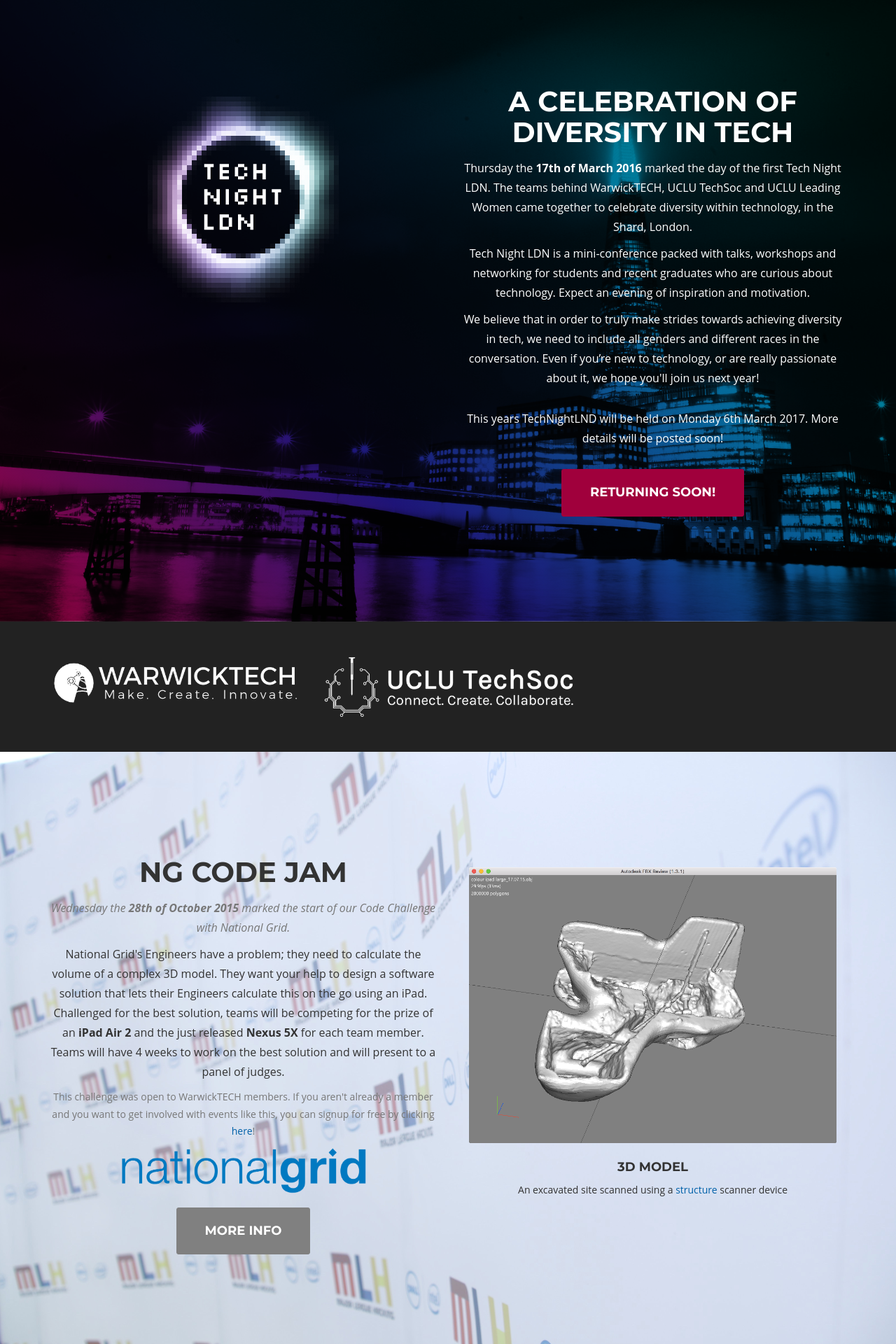
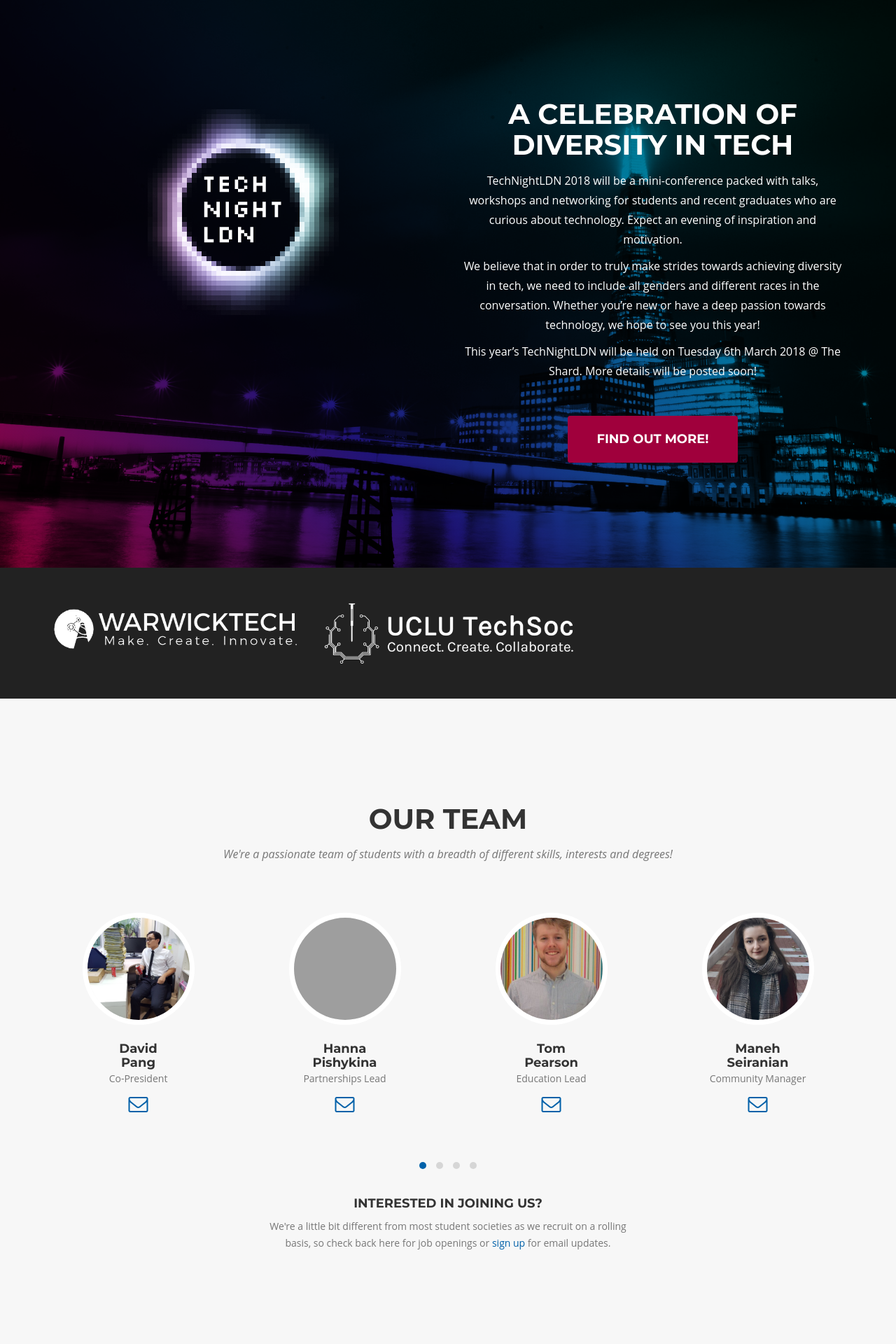
Before and after one commit to WarwickTECH/website, a Django app: page / in a window 1280 px wide. Shown: the part 4080-6000 px from the top of the page at 70% size. Run offline with Django 3.2, Linux system fonts and the light colour scheme; some libraries are stand-ins or nearby versions; some web fonts are replaced; grey boxes are pictures that could not be loaded.

Commit message:
changed technight london info removed code jam, changed warwickhack date

```diff
--- a/warwick_tech/landing_page/templates/landing_page/index.html
+++ b/warwick_tech/landing_page/templates/landing_page/index.html
@@ -195,8 +195,8 @@
         <div class="container">
             <div class="row">
                 <div class="col-lg-12 text-center">
-                    <h2 class="section-heading">WarwickHACK 2017</h2>
-                    <h3 class="section-subheading text-muted">WarwickHACK is back again for 2017! With an amazing line up of workshops and speakers, be sure not to miss out.</h3>
+                    <h2 class="section-heading">WarwickHACK 2018</h2>
+                    <h3 class="section-subheading text-muted">WarwickHACK is back again for 2018! With an amazing line up of workshops and speakers, be sure not to miss out. The event will be held in the Enginerring Common Room on the 17-18th of February</h3>
                     <a href="https://hack.warwick.tech/" class="page-scroll btn btn-xl">More Info</a>
                 </div>
             </div>
@@ -360,21 +360,14 @@
                     </div>
                     <div class="col-md-6 text-center">
                         <h2 class="section-heading">A Celebration of Diversity in Tech</h2>
-                        <p class="large">Thursday the <strong>17th of March 2016</strong> marked the day of the first Tech Night LDN. The teams behind WarwickTECH, UCLU TechSoc and UCLU Leading Women came together to celebrate diversity within technology, in the Shard, London.</p>
-                        <p class="large">Tech Night LDN is a mini-conference packed with talks, workshops and networking for students and recent graduates who are curious about technology. Expect an evening of inspiration and motivation.
+                        <p class="large">TechNightLDN 2018 will be a mini-conference packed with talks, workshops and networking for students and recent graduates who are curious about technology. Expect an evening of inspiration and motivation.</p>
+                        <p class="large">We believe that in order to truly make strides towards achieving diversity in tech, we need to include all genders and different races in the conversation. Whether you’re new or have a deep passion towards technology, we hope to see you this year!
                         </p>
-                        <p class="large">
-                            We believe that in order to truly make strides towards achieving diversity in tech, we need to include all genders and different races in the conversation. Even if you’re new to technology, or are really passionate about it, we hope you'll join us next
-                            year!
-                        </p>
+                        <p class="large">This year’s TechNightLDN will be held on Tuesday 6th March 2018 @ The Shard. More details will be posted soon!</p>
                         <br>
-                        <p class="large">
-                            This years TechNightLND will be held on Monday 6th March 2017. More details will be posted soon!
-                        </p>
 
                         <br>
-                        <a href="http://technight.london" class="page-scroll btn btn-xl" style="background-color:#a0003c;border-color:#a0003c;">Returning Soon!</a>
-                    </div>
+                        <a href="http://technight.london" class="page-scroll btn btn-xl" style="background-color:#a0003c;border-color:#a0003c;">Find Out More!</a>
                 </div>
             </div>
         </section>
@@ -399,7 +392,7 @@
 
     </aside>
 
-    <div class="backdrop" style="background-image: url({% static 'landing_page/images/current-event.jpg' %});">
+    <!--<div class="backdrop" style="background-image: url({% static 'landing_page/images/current-event.jpg' %});">
         <section id="current">
             <div class="container">
                 <div class="row">
@@ -431,7 +424,7 @@
                 </div>
             </div>
         </section>
-    </div>
+    </div>-->
 
     <!-- Team Section -->
     <section id="team" class="bg-light-gray">
```
